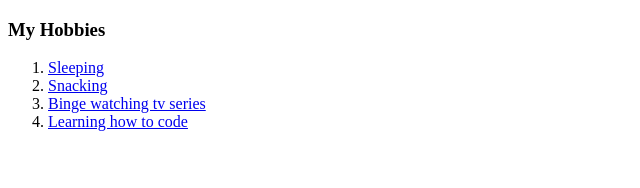
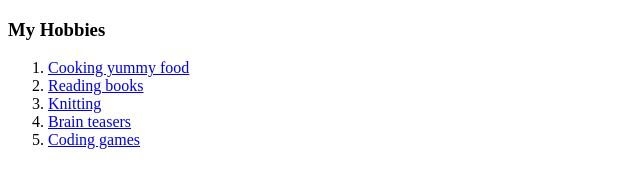
Before and after one commit to LeanneMiranda/CV, a plain HTML site: page hobbies.html in a window 1280 px wide. Shown: the whole page, without its empty margins (0-640 px from the left). Drawn offline with Linux system fonts and the light colour scheme.

Commit message:
Update hobbies.html

```diff
--- a/hobbies.html
+++ b/hobbies.html
@@ -1,16 +1,20 @@
 <!DOCTYPE html>
 <html lang="en" dir="ltr">
+
 <head>
   <meta charset="utf-8">
   <title>My Hobbies</title>
 </head>
+
 <body>
   <h3>My Hobbies</h3>
   <ol>
-      <li><a href="https://www.healthline.com/nutrition/17-tips-to-sleep-better">Sleeping</a></li>
-      <li><a href="https://www.epicurious.com/expert-advice/this-is-what-happened-when-i-tried-snacking-for-the-first-time-article">Snacking</a></li>
-      <li><a href="https://earlyonsetmina.home.blog/2019/02/10/how-to-become-a-pro-tv-binger/">Binge watching tv series</a></li>
-      <li><a href="https://www.topuniversities.com/courses/computer-science-information-systems/why-everyone-should-learn-code">Learning how to code</a></li>
-    </ol><h3></h3>
+    <li><a href="https://www.pinterest.ca/shaycock/yummy-food/">Cooking yummy food</a></li>
+    <li><a href="https://www.healthline.com/health/benefits-of-reading-books">Reading books</a></li>
+    <li><a href="https://www.thesprucecrafts.com/knitting-4162934">Knitting</a></li>
+    <li><a href="https://parade.com/1025639/marynliles/brain-teasers/">Brain teasers</a></li>
+    <li><a href="https://www.codingame.com/start">Coding games</a></li>
+  </ol>
 </body>
+
 </html>
```
Lines whose indentation alone changed are shown as unchanged.
